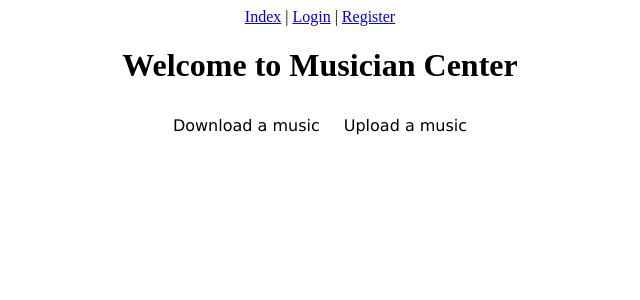
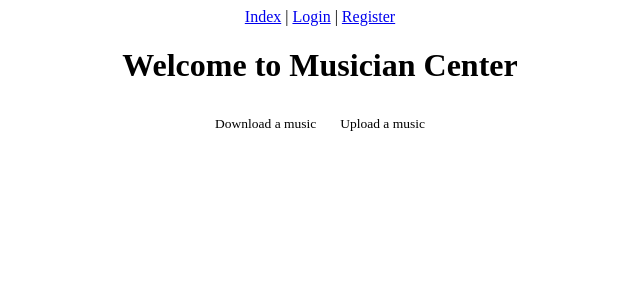
Before and after one commit to tangziyi001/MusicQR, a Django app: page /musician/ in a window 1280 px wide. Shown: the top 300 px of the page, without its empty margins (320-960 px from the left). Run offline with Django 3.2, Linux system fonts and the light colour scheme; some libraries are stand-ins or nearby versions.

Commit message:
update buttons & getQR

```diff
--- a/lswa/musician/static/musician/style.css
+++ b/lswa/musician/static/musician/style.css
@@ -18,8 +18,8 @@ h1 {
     padding: 10px;
     text-decoration: none;
     color: initial;
-    font-size: 16px;
-    font-family: "Lucida Grande";
+    font-size: 13.5px;
+    font: "Times";
 }
 
 /*button {
```
